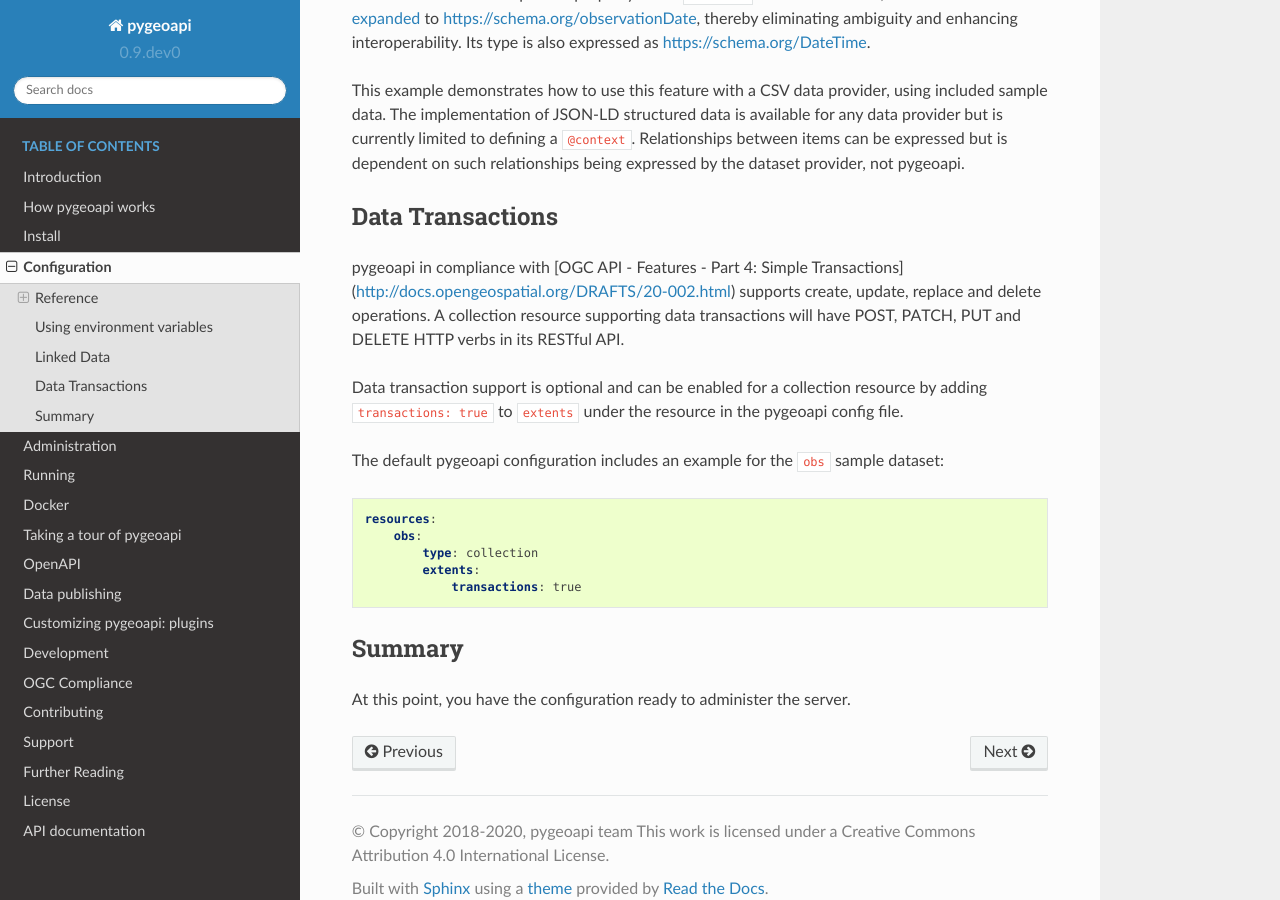
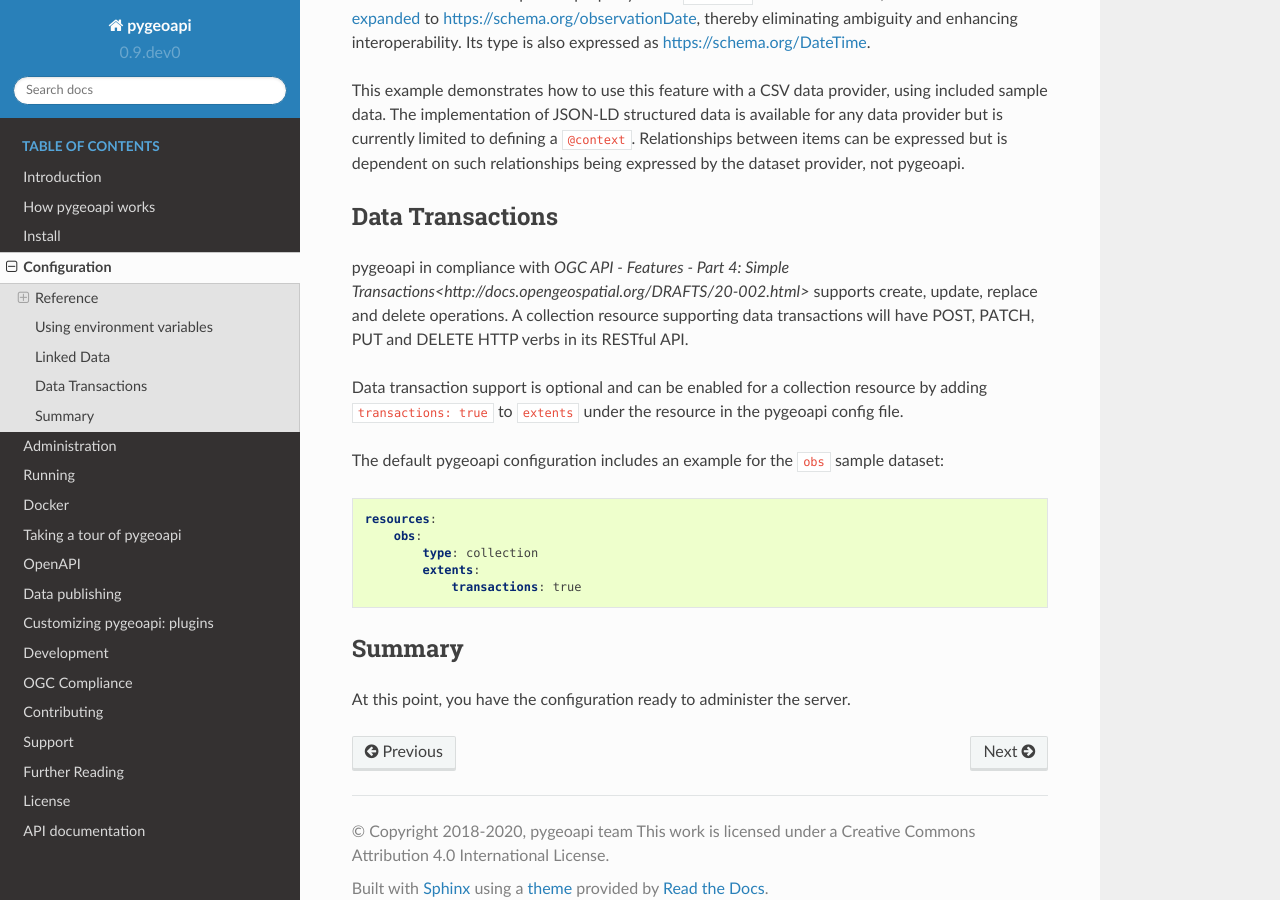
Before and after one commit to geopython/pygeoapi, a Sphinx documentation site: the page built from docs/source/configuration.rst, in a window 1280 px wide and 900 px high, scrolled down 4779 px. Built offline with Sphinx 7.4.7 and the Read the Docs theme 2.0.0, drawn with Linux system fonts in a browser that asks for light colours.

```diff
--- a/docs/source/configuration.rst
+++ b/docs/source/configuration.rst
@@ -254,7 +254,7 @@ by the dataset provider, not pygeoapi.
 
 Data Transactions
 -------
-pygeoapi in compliance with [OGC API - Features - Part 4: Simple Transactions] (http://docs.opengeospatial.org/DRAFTS/20-002.html) supports create, update, replace and delete operations. A collection resource supporting data transactions will have POST, PATCH, PUT and DELETE HTTP verbs in its RESTful API.
+pygeoapi in compliance with `OGC API - Features - Part 4: Simple Transactions<http://docs.opengeospatial.org/DRAFTS/20-002.html>` supports create, update, replace and delete operations. A collection resource supporting data transactions will have POST, PATCH, PUT and DELETE HTTP verbs in its RESTful API.
 
 Data transaction support is optional and can be enabled for a collection resource by adding ``transactions: true`` to ``extents`` under the resource in the pygeoapi config file.
 
```
